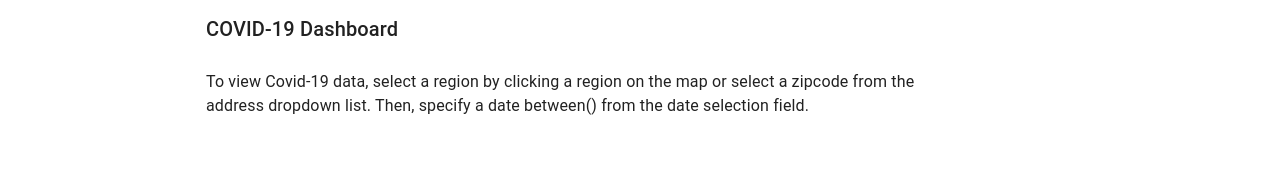
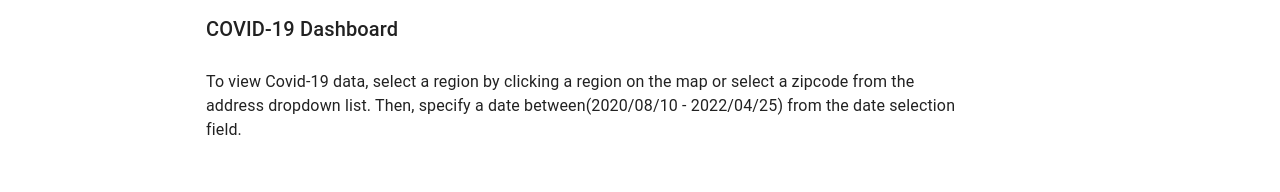
Before and after one commit to syh369/nyc-map-datadashboard-page, a React (Vite) app: page / in a window 1280 px wide. Shown: the part 329-521 px from the top of the page. Built offline with nearby package versions, Linux system fonts and the light colour scheme.

Commit message:
update: update slides description for covid-19 data board

```diff
--- a/src/Webpage/Slider.jsx
+++ b/src/Webpage/Slider.jsx
@@ -13,7 +13,7 @@ const steps = [
     label: 'COVID-19 Dashboard',
     description: `To view Covid-19 data, select a region by clicking a region on the map or
                   select a zipcode from the address dropdown list.
-                  Then, specify a date between() from the date selection field.`,
+                  Then, specify a date between(2020/08/10 - 2022/04/25) from the date selection field.`,
   },
   {
     label: 'Weather Dashboard',
```
